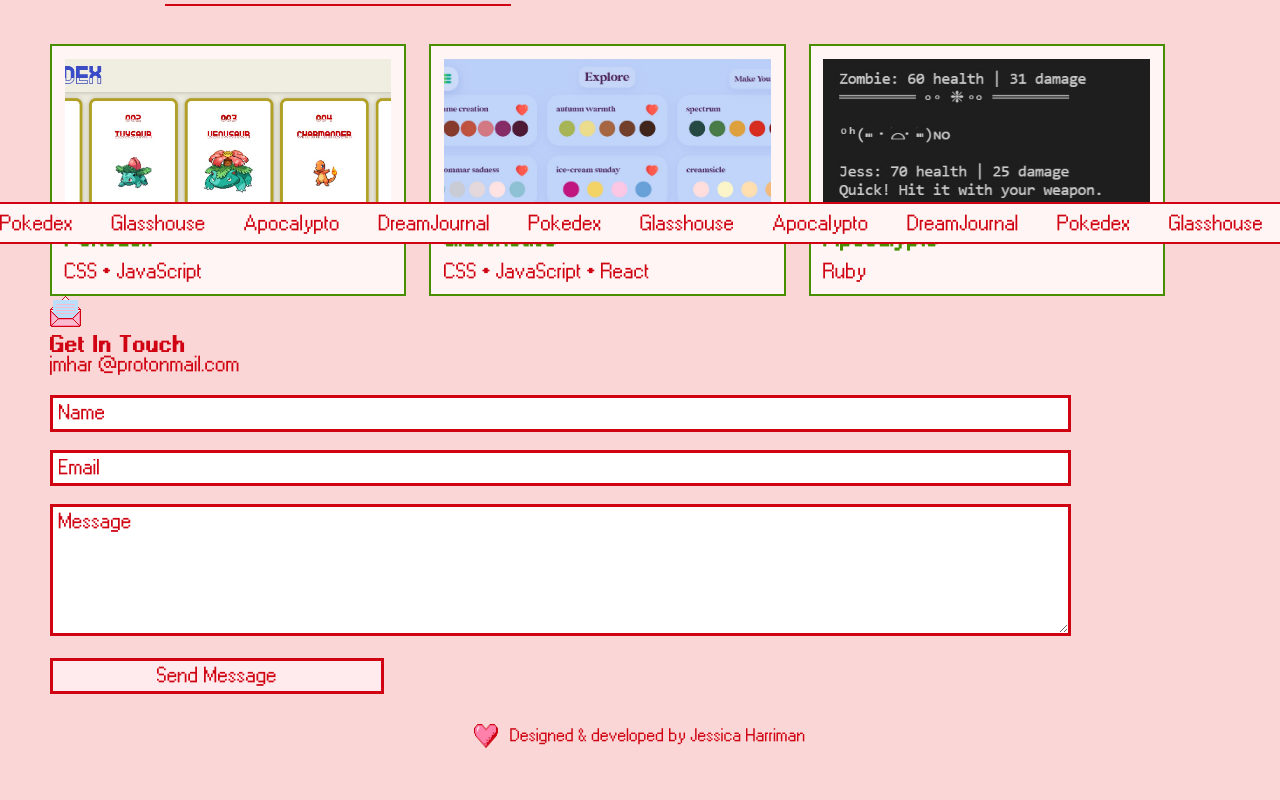
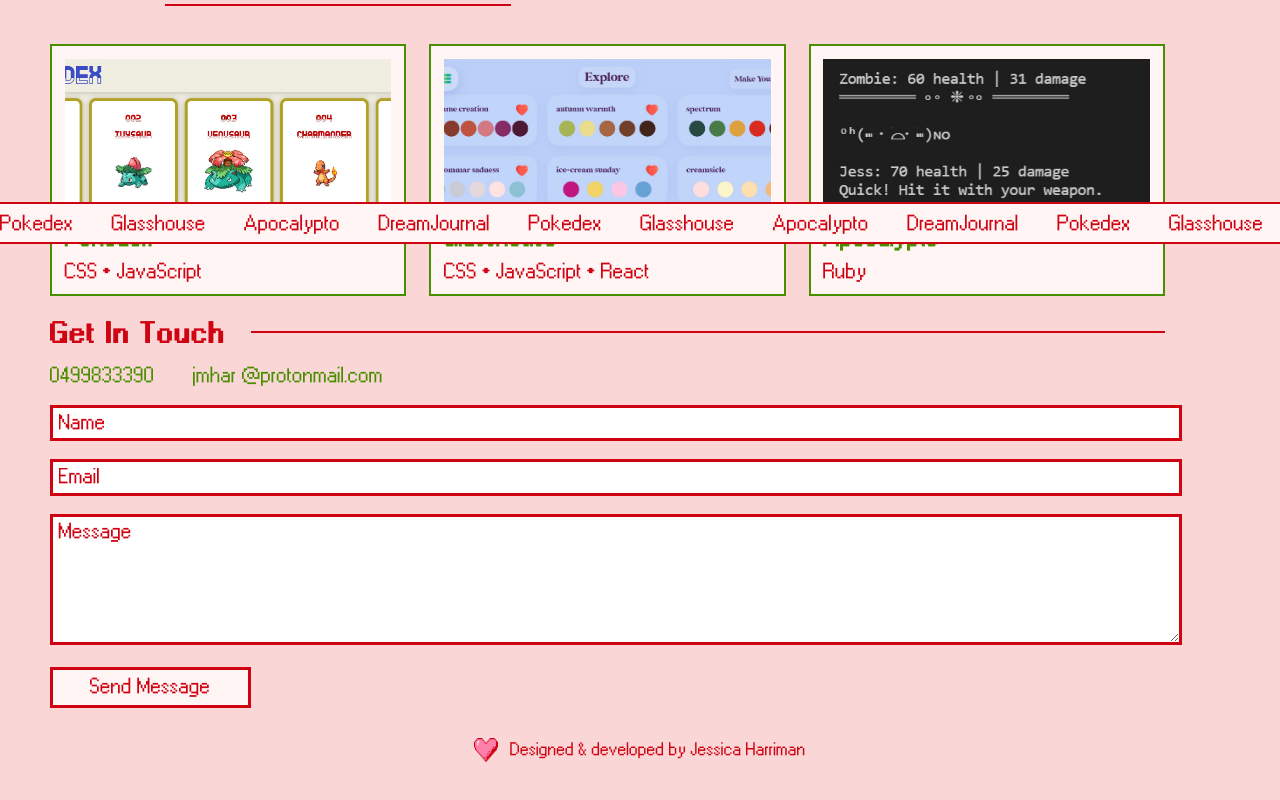
Before and after one commit to jmhar3/portfolio2.0, a React (Create React App) app: page / in a window 1280 px wide. Shown: the part 556-1356 px from the top of the page. Built offline with nearby package versions, Linux system fonts and the light colour scheme.

Commit message:
update contact section

```diff
--- a/src/containers/contact.js
+++ b/src/containers/contact.js
@@ -1,20 +1,18 @@
-import email from '../images/email.png'
-
 const Contact = () => {
     return (
-        <section id="contact" className="window">
-            <div className="window-header">
-                <img src={email} />
-                <h3 className="window-title">Get In Touch</h3>
+        <section id="contact">
+            <div className="row contact-title">
+                <h3>Get In Touch</h3>
+                <div className="strip contact-strip"></div>
             </div>
-            <div className="window-body">
-                <span id="email" class="contact_email">
+            <span className="contact-info row">
+                <h4>0499833390</h4>
                 <a href="mailto:jmhar@protonmail.com">
                 jmhar @protonmail.com
                 </a>
-                </span>
+            </span>
 
-                <form id="contact_form" action="https://formkeep.com/f/8395fde77958"
+            <form id="contact_form" action="https://formkeep.com/f/8395fde77958"
                 accept-charset="UTF-8"
                 enctype="multipart/form-data"
                 method="POST">
@@ -22,8 +20,7 @@ const Contact = () => {
                 <input type ="email" id="Email" placeholder="Email" required />
                 <textarea id="Message" placeholder="Message" rows="6" maxlength="3000" required />
                 <button type ="submit" id="submit">Send Message</button>
-                </form>
-            </div>
+            </form>
         </section>
     )
 }
--- a/src/styling/contact.css
+++ b/src/styling/contact.css
@@ -1,17 +1,37 @@
-#email a {
-    border-bottom: 2px dotted transparent;
-    margin-bottom: 18px;
+#contact {
+
 }
 
-#email a:hover {
-    border-bottom: 2px dotted #1975d2;
+#contact h3 {
+    font-size: 2.1vw;
+}
+
+.contact-title {
+    justify-content: space-between;
+    align-items: center;
+    padding-top: 1.5vw;
+    padding-bottom: 1.5vw;
+}
+
+.contact-strip {
+    width: 82%;
+    height: 2px;
+}
+
+.contact-info {
+    gap: 3vw;
+    padding-bottom: 1.5vw;
+}
+
+.contact-info h4, .contact-info a {
+    color: var(--main);
 }
 
 input, textarea {
-    width: 90%;
+    width: 100%;
     padding: .3em;
-    border: 3px solid #cf0311;
-    color: #1975d2;
+    border: 3px solid var(--bold);
+    color: var(--main);
     margin-bottom: 18px;
 }
 
@@ -22,38 +42,22 @@ input, textarea {
 
 input:focus, textarea:focus {
     outline: none;
-    border: 3px solid #1975d2;
-    color: #cf0311;
+    border: 3px solid var(--main);
+    color: var(--bold);
 }
 
 button#submit {
-    width: 30%;
-    border: 3px solid #cf0311;
-    color: #cf0311;
-    background: #ffebee;
-    padding: .3em;
+    width: 18%;
+    border: 3px solid var(--bold);
+    color: var(--bold);
+    background: var(--light);
+    padding: .6vw;
 }
 
 button#submit:hover {
-    border: 3px solid #1975d2;
-    color: #e3f2fd;
-    background: #1975d2;
+    border: 3px solid var(--main);
+    color: var(--light);
+    background: var(--main);
     padding: .3em;
     cursor: url('../images/text_cursor.png'), auto;
 }
-
-#contact h3 {
-    margin: 0;
-}
-
-#email {
-    display: flex;
-    align-items: center;
-    padding: 0;
-    margin: 0;
-}
-
-#email a {
-    float: left;
-    text-decoration: none;
-}
```
